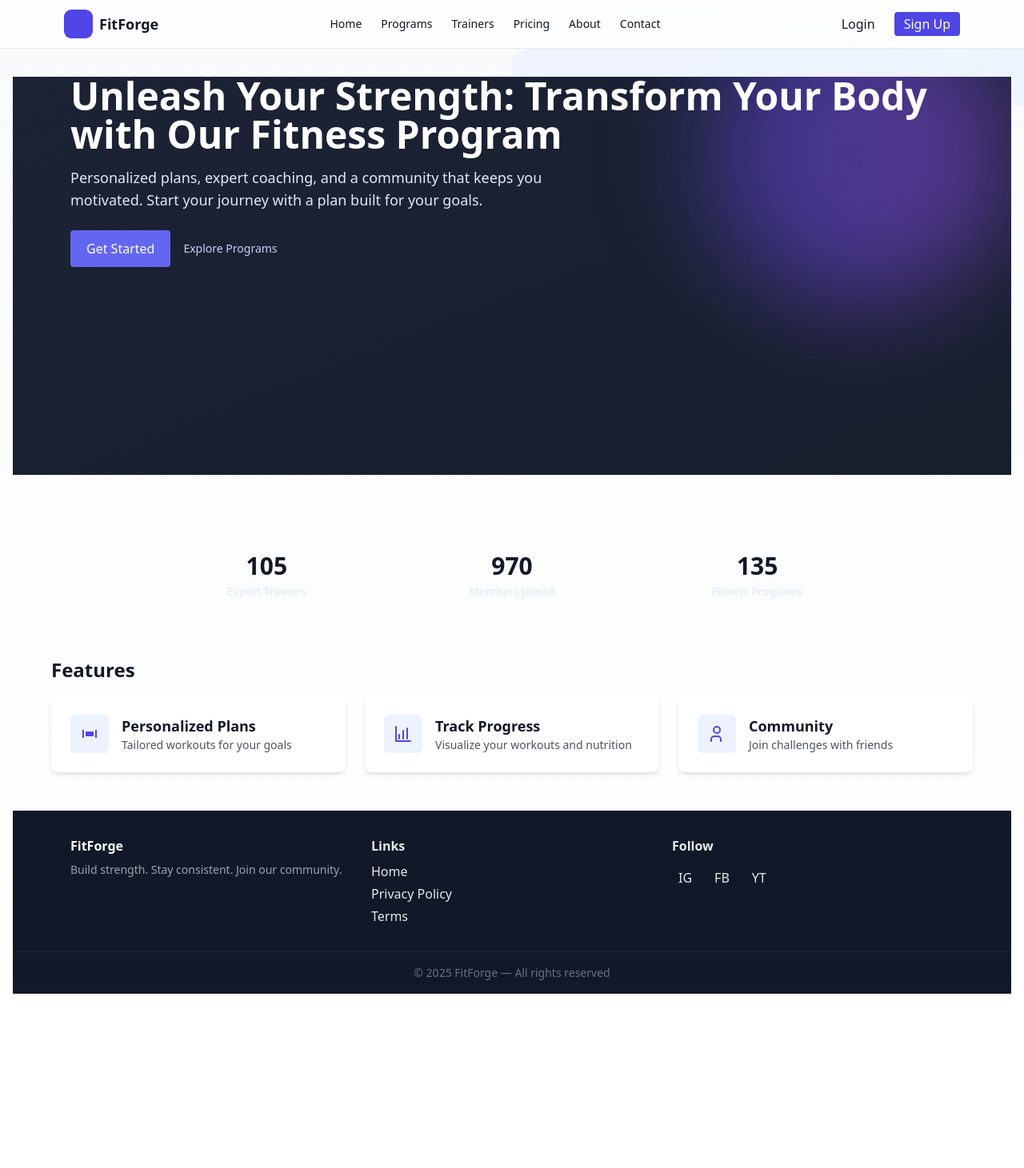
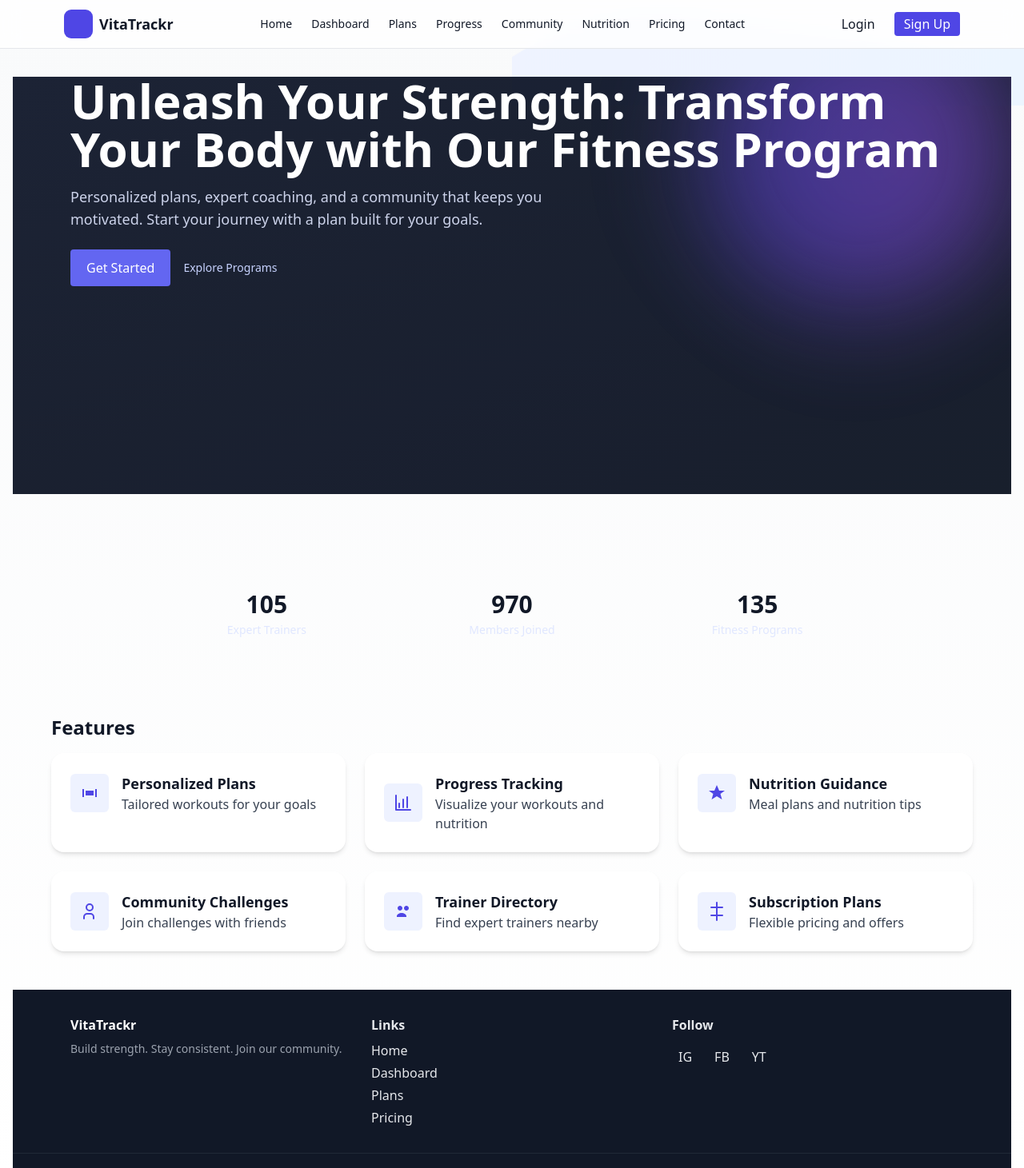
Before and after one commit to Vnj91/VitaTrackr-Web, a Next.js app in the folder frontend/: page / in a window 1280 px wide. Shown: the top 1461 px of the page at 80% size. Before the commit the page ends 1243 px from the top, so only its background shows below. Built offline with nearby package versions, Linux system fonts and the light colour scheme.

Commit message:
refactor(frontend): update landing UI - VitaTrackr navbar, features, hero, stats, footer; programs marked client

```diff
--- a/frontend/app/layout.tsx
+++ b/frontend/app/layout.tsx
@@ -14,7 +14,7 @@ export const metadata = {
 export default function RootLayout({ children }: { children: React.ReactNode }) {
   return (
     <html lang="en">
-      <body>
+  <body className="font-sans">
         <a href="#main-content" className="skip-link">Skip to content</a>
         <Navbar />
         <ToastContainer />
--- a/frontend/app/page.tsx
+++ b/frontend/app/page.tsx
@@ -19,9 +19,12 @@ export default function Page() {
         <section className="max-w-6xl mx-auto mt-12">
           <h2 className="text-2xl font-bold mb-4">Features</h2>
           <div className="grid grid-cols-1 md:grid-cols-3 gap-6">
-            <FeatureCard title="Personalized Plans" desc="Tailored workouts for your goals" href="/plans" icon="dumbbell" />
-            <FeatureCard title="Track Progress" desc="Visualize your workouts and nutrition" href="/progress" icon="chart" />
-            <FeatureCard title="Community" desc="Join challenges with friends" href="/community" icon="users" />
+            <FeatureCard title="Personalized Plans" desc="Tailored workouts for your goals" href="/plans" icon="plans" />
+            <FeatureCard title="Progress Tracking" desc="Visualize your workouts and nutrition" href="/progress" icon="progress" />
+            <FeatureCard title="Nutrition Guidance" desc="Meal plans and nutrition tips" href="/nutrition" icon="nutrition" />
+            <FeatureCard title="Community Challenges" desc="Join challenges with friends" href="/community" icon="community" />
+            <FeatureCard title="Trainer Directory" desc="Find expert trainers nearby" href="/trainers" icon="trainers" />
+            <FeatureCard title="Subscription Plans" desc="Flexible pricing and offers" href="/pricing" icon="pricing" />
           </div>
         </section>
 
--- a/frontend/app/programs/page.tsx
+++ b/frontend/app/programs/page.tsx
@@ -1,3 +1,5 @@
+"use client"
+
 import React from 'react'
 
 export default function ProgramsPage(){
@@ -21,7 +23,7 @@ export default function ProgramsPage(){
 }
 
 function ProgramSubscribe({ id }: { id: string }){
-  const [sub, setSub] = React.useState<boolean>(()=>{ try { const m = JSON.parse(localStorage.getItem('vt:programSubs')||'{}'); return !!m[id] } catch(e){ return false } })
+  const [sub, setSub] = React.useState(()=>{ try { const m = JSON.parse(localStorage.getItem('vt:programSubs')||'{}'); return !!m[id] } catch(e){ return false } })
   function toggle(){
     const next = !sub
     (async ()=>{
--- a/frontend/components/FeatureCard.tsx
+++ b/frontend/components/FeatureCard.tsx
@@ -6,14 +6,26 @@ import { motion } from 'framer-motion'
 export default function FeatureCard({ title, desc, href, icon }: { title:string, desc:string, href:string, icon: string }){
   const IconNode = () => {
     switch(icon){
+      case 'plans':
       case 'dumbbell': return (
         <svg width="24" height="24" viewBox="0 0 24 24" fill="none" className="text-indigo-600"><path d="M21 7h-2v10h2V7zM5 7H3v10h2V7zM7 9h10v6H7z" fill="currentColor"/></svg>
       )
+      case 'progress':
       case 'chart': return (
         <svg width="24" height="24" viewBox="0 0 24 24" fill="none" className="text-indigo-600"><path d="M3 3v18h18" stroke="currentColor" strokeWidth="2" strokeLinecap="round" strokeLinejoin="round"/><path d="M7 13v5M12 8v10M17 5v13" stroke="currentColor" strokeWidth="2" strokeLinecap="round" strokeLinejoin="round"/></svg>
       )
+      case 'community':
       case 'users': return (
         <svg width="24" height="24" viewBox="0 0 24 24" fill="none" className="text-indigo-600"><path d="M17 21v-2a4 4 0 00-4-4H9a4 4 0 00-4 4v2" stroke="currentColor" strokeWidth="2" strokeLinecap="round" strokeLinejoin="round"/><circle cx="12" cy="7" r="4" stroke="currentColor" strokeWidth="2" strokeLinecap="round" strokeLinejoin="round"/></svg>
+      )
+      case 'nutrition': return (
+        <svg width="24" height="24" viewBox="0 0 24 24" fill="none" className="text-indigo-600"><path d="M12 2l3 7h7l-5.5 4 2 7L12 16l-6.5 4 2-7L2 9h7l3-7z" fill="currentColor"/></svg>
+      )
+      case 'trainers': return (
+        <svg width="24" height="24" viewBox="0 0 24 24" fill="none" className="text-indigo-600"><path d="M16 11c1.657 0 3-1.343 3-3s-1.343-3-3-3-3 1.343-3 3 1.343 3 3 3zM8 11c1.657 0 3-1.343 3-3S9.657 5 8 5 5 6.343 5 8s1.343 3 3 3zM4 18c0-2.21 3-4 6-4s6 1.79 6 4v1H4v-1z" fill="currentColor"/></svg>
+      )
+      case 'pricing': return (
+        <svg width="24" height="24" viewBox="0 0 24 24" fill="none" className="text-indigo-600"><path d="M12 1v22M5 7h14M5 17h14" stroke="currentColor" strokeWidth="2" strokeLinecap="round" strokeLinejoin="round"/></svg>
       )
       default: return (
         <svg width="24" height="24" viewBox="0 0 24 24" fill="none" className="text-indigo-600"><circle cx="12" cy="12" r="10" fill="currentColor"/></svg>
@@ -22,14 +34,16 @@ export default function FeatureCard({ title, desc, href, icon }: { title:string,
   }
 
   return (
-    <motion.a whileHover={{ scale: 1.03 }} whileTap={{ scale: 0.98 }} href={href} className="block bg-white rounded-lg shadow-md p-6 hover:shadow-lg focus:outline-none focus:ring-2 focus:ring-indigo-200">
+    <motion.div whileHover={{ scale: 1.03 }} whileTap={{ scale: 0.98 }} className="block bg-white rounded-2xl shadow-md p-6 hover:shadow-lg focus:outline-none focus:ring-2 focus:ring-indigo-200 transition-shadow">
+      <a href={href} aria-label={`Open ${title}`} className="block">
       <div className="flex items-center space-x-4">
         <div className="p-3 bg-indigo-50 rounded-md"><IconNode /></div>
         <div>
-          <h3 className="font-semibold text-lg">{title}</h3>
-          <p className="text-sm text-gray-600">{desc}</p>
+          <h3 className="font-semibold text-lg text-gray-900">{title}</h3>
+          <p className="text-base text-gray-700">{desc}</p>
         </div>
       </div>
-    </motion.a>
+      </a>
+    </motion.div>
   )
 }
--- a/frontend/components/Footer.tsx
+++ b/frontend/components/Footer.tsx
@@ -8,15 +8,16 @@ export default function Footer(){
     <footer className="bg-gray-900 text-gray-200 mt-12">
       <div className="max-w-6xl mx-auto px-6 py-8 grid grid-cols-1 md:grid-cols-3 gap-6">
         <div>
-          <h4 className="font-bold text-white">FitForge</h4>
+          <h4 className="font-bold text-white">VitaTrackr</h4>
           <p className="text-sm text-gray-400 mt-2">Build strength. Stay consistent. Join our community.</p>
         </div>
         <div>
           <h5 className="font-semibold">Links</h5>
           <ul className="mt-2 space-y-1">
             <li><Link href="/">Home</Link></li>
-            <li><Link href="/privacy">Privacy Policy</Link></li>
-            <li><Link href="/terms">Terms</Link></li>
+            <li><Link href="/dashboard">Dashboard</Link></li>
+            <li><Link href="/plans">Plans</Link></li>
+            <li><Link href="/pricing">Pricing</Link></li>
           </ul>
         </div>
         <div>
--- a/frontend/components/HeroSection.tsx
+++ b/frontend/components/HeroSection.tsx
@@ -59,10 +59,10 @@ export default function HeroSection() {
         <div className="absolute inset-0 bg-gradient-to-br from-[#0f172a] to-[#0b1220] opacity-95" style={{mixBlendMode:'multiply'}} />
         <div className="absolute -top-24 right-0 w-96 h-96 bg-gradient-to-tr from-indigo-600 to-purple-500 rounded-full blur-3xl opacity-50 transform rotate-45" />
         <div className="max-w-6xl mx-auto relative z-10 px-6 text-white">
-          <motion.h1 initial="hidden" animate={controls} variants={{ hidden:{ opacity:0, y:10 }, visible:{ opacity:1, y:0, transition:{ duration:0.6 } } }} className="text-3xl md:text-5xl font-extrabold leading-tight">
+          <motion.h1 initial="hidden" animate={controls} variants={{ hidden:{ opacity:0, y:10 }, visible:{ opacity:1, y:0, transition:{ duration:0.6 } } }} className="text-5xl md:text-6xl font-extrabold leading-tight">
             Unleash Your Strength: Transform Your Body with Our Fitness Program
           </motion.h1>
-          <motion.p initial={{ opacity:0, y:8 }} animate={{ opacity:1, y:0, transition:{ delay:0.15 } }} className="mt-4 text-lg text-indigo-100 max-w-2xl">
+          <motion.p initial={{ opacity:0, y:8 }} animate={{ opacity:1, y:0, transition:{ delay:0.15 } }} className="mt-4 text-lg text-indigo-100/90 max-w-2xl">
             Personalized plans, expert coaching, and a community that keeps you motivated. Start your journey with a plan built for your goals.
           </motion.p>
 
--- a/frontend/components/Navbar.tsx
+++ b/frontend/components/Navbar.tsx
@@ -22,10 +22,12 @@ export default function Navbar() {
 
   const menu = [
     { label: 'Home', href: '/' },
-    { label: 'Programs', href: '/programs' },
-    { label: 'Trainers', href: '/trainers' },
+    { label: 'Dashboard', href: '/dashboard' },
+    { label: 'Plans', href: '/plans' },
+    { label: 'Progress', href: '/progress' },
+    { label: 'Community', href: '/community' },
+    { label: 'Nutrition', href: '/nutrition' },
     { label: 'Pricing', href: '/pricing' },
-    { label: 'About', href: '/about' },
     { label: 'Contact', href: '/contact' }
   ]
 
@@ -37,7 +39,7 @@ export default function Navbar() {
         <div className="flex items-center space-x-4">
           <button aria-label="Home" onClick={()=>go('/')} className="flex items-center space-x-2 focus:outline-none">
             <svg width="36" height="36" viewBox="0 0 24 24" fill="none" className="text-indigo-600"><rect width="24" height="24" rx="6" fill="currentColor"/></svg>
-            <span className="font-bold text-lg">FitForge</span>
+            <span className="font-bold text-lg">VitaTrackr</span>
           </button>
         </div>
 
--- a/frontend/components/Stats.tsx
+++ b/frontend/components/Stats.tsx
@@ -31,7 +31,7 @@ export default function Stats({ items }:{ items: {label:string, value:number, du
   }
 
   return (
-    <div className="max-w-4xl mx-auto grid grid-cols-1 md:grid-cols-3 gap-6 text-center">
+    <div className="max-w-4xl mx-auto grid grid-cols-1 md:grid-cols-3 gap-6 text-center py-6">
       {items.map((it, idx)=> <StatItem key={idx} label={it.label} value={it.value} duration={it.duration} />)}
     </div>
   )
```
